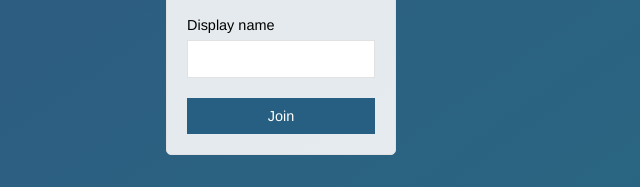
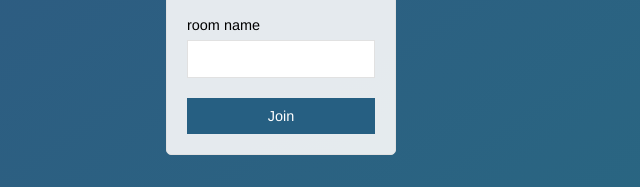
Before and after one commit to princenuada2019/node-chat-app, a website: page public/index.html in a window 1280 px wide. Shown: the part 389-576 px from the top of the page, 359-999 px from the left. Drawn offline with Linux system fonts and the light colour scheme.

Commit message:
room text field text changed

```diff
--- a/public/index.html
+++ b/public/index.html
@@ -21,7 +21,7 @@
                 <input type="text" id="name-text-field" name="name" autofocus>
             </div>
             <div class="form-field">
-                <label for="room-text-field">Display name</label>
+                <label for="room-text-field">room name</label>
                 <input type="text" id="room-text-field" name="room">
             </div>
             <div class="form-field">
```
